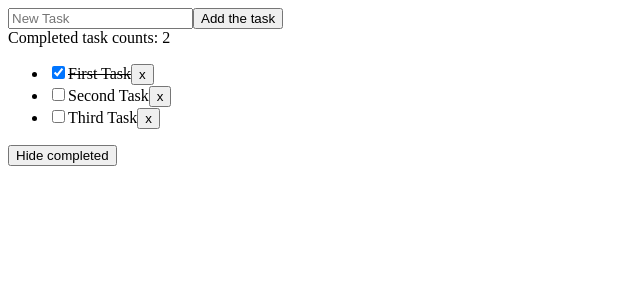
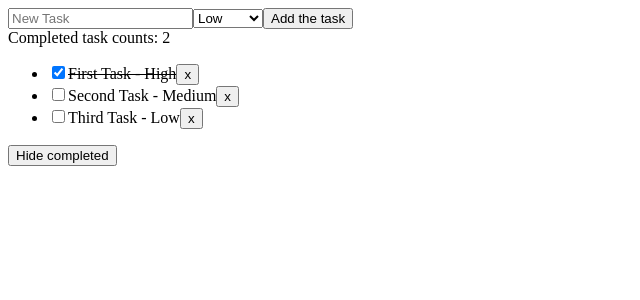
Before and after one commit to zhanserikAmangeldi/vue-course, a Vue app in the folder task-manager/: page / in a window 1280 px wide. Shown: the top 300 px of the page, without its empty margins (0-640 px from the left). Built offline with nearby package versions, Linux system fonts and the light colour scheme; the HTML template or start-up script is replaced by a standard one.

Commit message:
add priority

```diff
--- a/task-manager/src/App.vue
+++ b/task-manager/src/App.vue
@@ -5,11 +5,12 @@ let id = 0
 
 // reactive vars
 const newTask = ref('')
+const newPriority = ref('Low')
 const hideCompleted = ref(false)
 const tasks = ref([
-  { id: id++, desc: "First Task", done: true },
-  { id: id++, desc: "Second Task", done: false },
-  { id: id++, desc: "Third Task", done: false }
+  { id: id++, desc: "First Task", done: true, priority: "High" },
+  { id: id++, desc: "Second Task", done: false, priority: "Medium" },
+  { id: id++, desc: "Third Task", done: false, priority: "Low" }
 ])
 
 
@@ -29,9 +30,11 @@ function addTask() {
   tasks.value.push({
     id: id++,
     desc: newTask.value,
-    done: false
+    done: false,
+    priority: newPriority
   })
   newTask.value = ''
+  newPriority.value = 'Low'
 }
 
 function removeTask(id) {
@@ -45,13 +48,18 @@ function removeTask(id) {
 <template>
   <form @submit.prevent="addTask">
     <input type="text" v-model="newTask" required placeholder="New Task">
+    <select v-model="newPriority">
+      <option>High</option>
+      <option>Medium</option>
+      <option>Low</option>
+    </select>
     <button>Add the task</button>
   </form>
   <span>Completed task counts: {{ incompletedTasksCount }}</span>
   <ul v-if="filteredTasks.length != 0">
     <li v-for="task in filteredTasks" :key="task.id">
       <input type="checkbox" v-model="task.done">
-      <span :class="{ done: task.done}">{{ task.desc }}</span>
+      <span :class="{ done: task.done}"> {{ task.desc }} - {{ task.priority }} </span>
       <button @click="removeTask(task.id)">x</button>
     </li>
   </ul>
@@ -59,6 +67,7 @@ function removeTask(id) {
   <button @click="hideCompleted = !hideCompleted">
     {{ hideCompleted ? 'Show all' : 'Hide completed'}}
   </button>
+
 </template>
 
 <style scoped>
```
